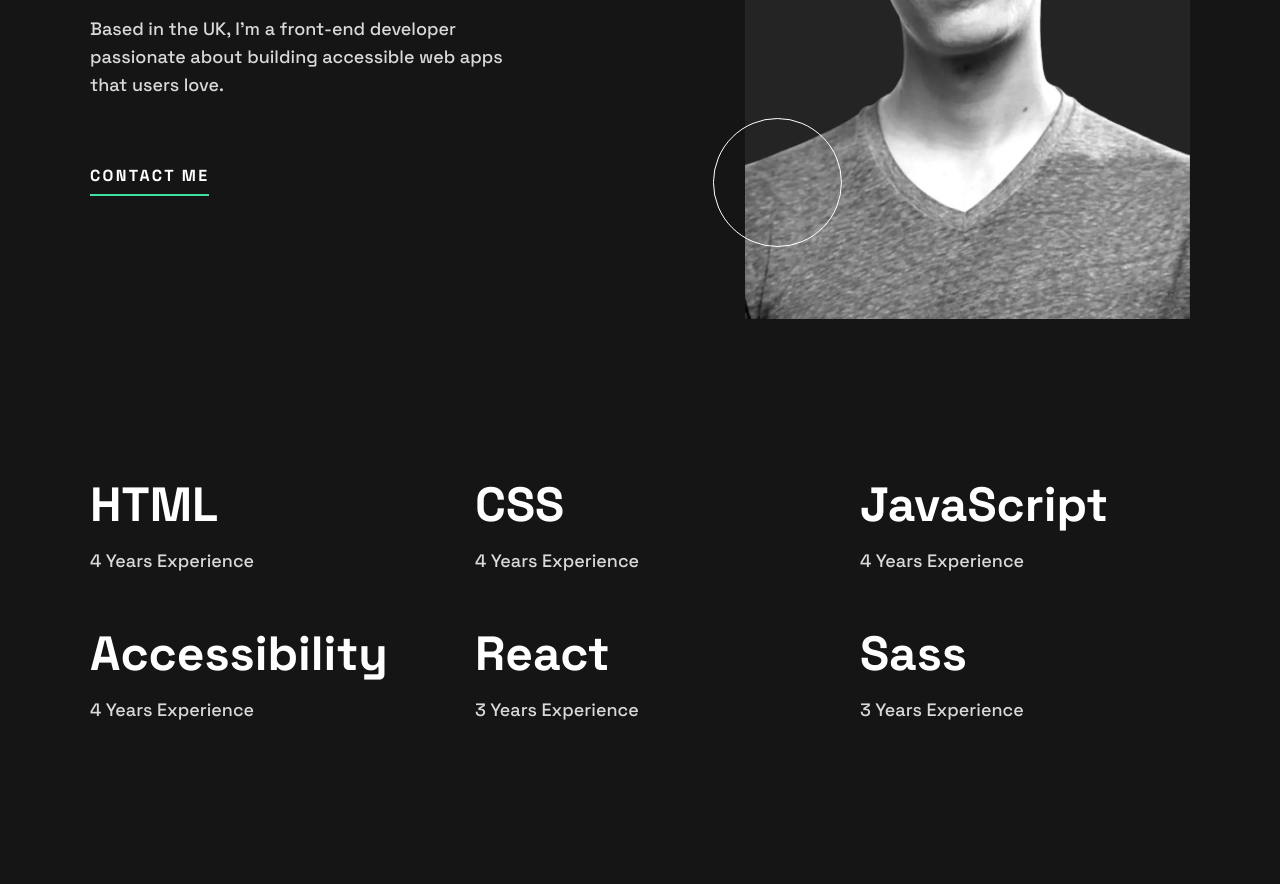
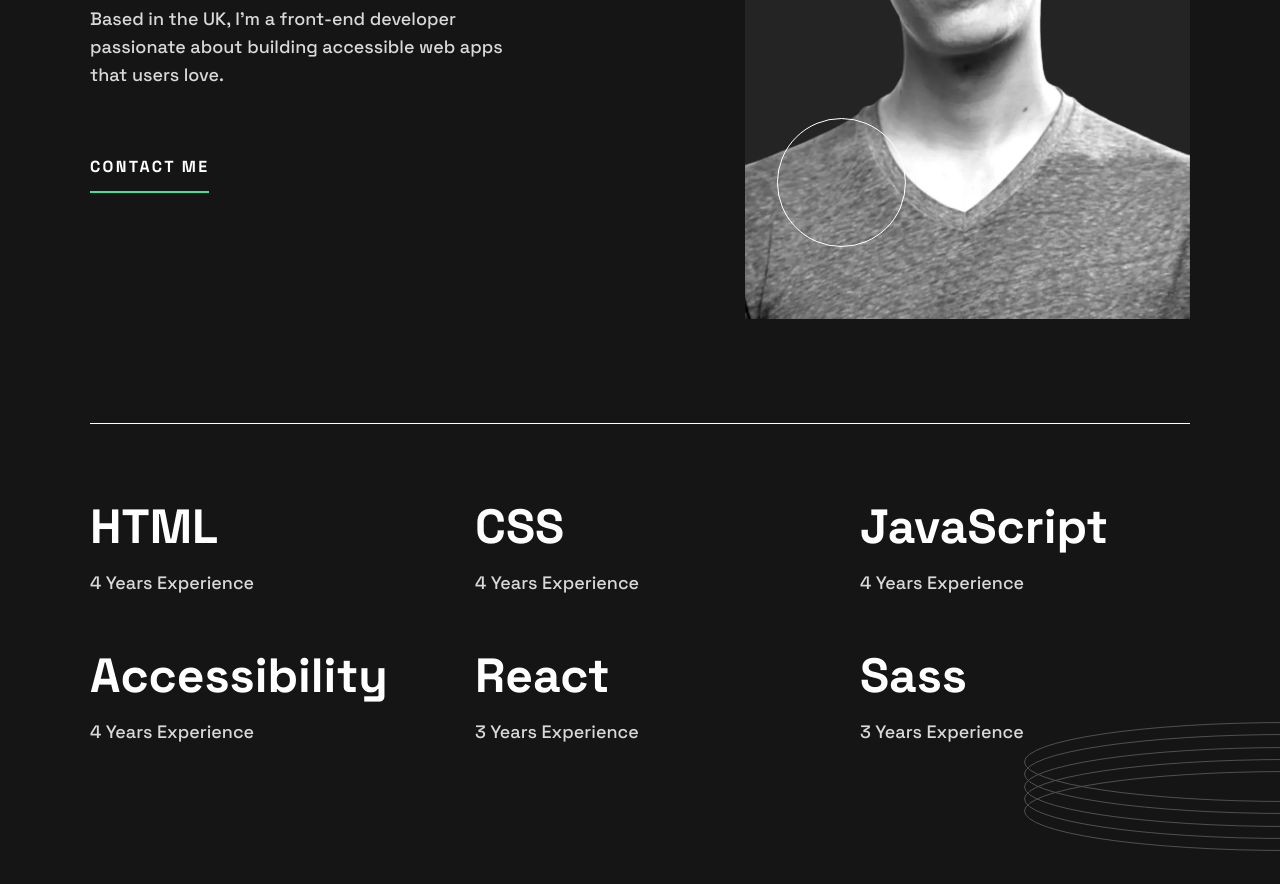
Before and after one commit to Loniewski02/portfolio, a plain HTML site: page index.html in a window 1280 px wide. Shown: the part 401-1285 px from the top of the page. Before the commit the page ends 1174 px from the top, so only its background shows below. Drawn offline with Linux system fonts and the light colour scheme; files whose address does not match are found by name.

Commit message:
finished second section

```diff
--- a/index.html
+++ b/index.html
@@ -53,6 +53,7 @@
   <main class="main">
     <section class="skills">
       <div class="wrapper">
+        <div class="skills__line skills__line--top"></div>
         <div class="skills__boxes">
           <div class="skills__box">
             <h3 class="skills__box-name">HTML</h3>
@@ -76,9 +77,10 @@
           </div>
           <div class="skills__box">
             <h3 class="skills__box-name">Sass</h3>
-            <p class="skills__box-desc">3 Years Experience</p>
+            <p class=" skills__box-desc">3 Years Experience</p>
           </div>
         </div>
+        <div class="skills__line skills__line--bottom"></div>
       </div>
 
     </section>
--- a/src/sass/style.scss
+++ b/src/sass/style.scss
@@ -74,7 +74,6 @@ body {
 }
 
 .header {
-	padding-bottom: 9.2rem;
 	position: relative;
 	overflow: hidden;
 
@@ -113,7 +112,7 @@ body {
 	}
 
 	&__info {
-		padding: 0 1em;
+		padding: 0 1em 8rem;
 		text-align: center;
 
 		&-title {
@@ -146,7 +145,7 @@ body {
 
 		&-link {
 			position: relative;
-			padding-bottom: 1rem;
+			padding-bottom: 1em;
 			font-size: 1.6rem;
 			color: $white;
 			font-weight: bold;
@@ -186,7 +185,25 @@ body {
 }
 
 .skills {
-	padding: 2.5em 1em;
+	padding: 0 1em 5em;
+	overflow: hidden;
+	background-image: url('../img/icons/pattern-rings.svg');
+	background-repeat: no-repeat;
+	background-position: 50vw 97%;
+
+	&__line {
+		width: 100%;
+		height: 1px;
+		background-color: $white;
+
+		&--top {
+			margin: 0 0 4rem;
+		}
+
+		&--bottom {
+			margin: 4rem 0 0;
+		}
+	}
 
 	&__boxes {
 		display: flex;
@@ -240,7 +257,8 @@ body {
 	}
 
 	.header {
-		padding: 0 2em 6rem 2em;
+		padding: 0 2em 6rem;
+		min-height: 600px;
 
 		.wrapper {
 			display: flex;
@@ -259,7 +277,7 @@ body {
 			}
 
 			&-circle {
-				right: 2em;
+				right: -2em;
 			}
 
 			&-profile {
@@ -274,6 +292,7 @@ body {
 		}
 
 		&__info {
+			margin-bottom: 1.2em;
 			padding: 0;
 			text-align: left;
 			max-width: 44.5rem;
@@ -293,7 +312,23 @@ body {
 	}
 
 	.skills {
-		padding: 3.2em 2em;
+		padding: 0 2em 6.3em;
+		background-position: 72vw 95%;
+
+		&__line {
+			width: 100%;
+			height: 1px;
+			background-color: $white;
+
+			&--top {
+				margin: 0 0 5.2rem;
+			}
+
+			&--bottom {
+				display: none;
+			}
+		}
+
 		&__boxes {
 			flex-direction: row;
 			flex-wrap: wrap;
@@ -323,7 +358,7 @@ body {
 	}
 
 	.header {
-		padding: 0 2em 8rem;
+		padding: 0 2em 10.4rem;
 
 		.wrapper {
 			align-items: center;
@@ -370,6 +405,11 @@ body {
 	}
 
 	.skills {
+		padding: 0 2em 8.8em;
+		background-position: 80vw 90%;
+		&__line {
+			margin-bottom: 4.5em;
+		}
 		&__box {
 			width: 30%;
 		}
@@ -377,9 +417,15 @@ body {
 }
 
 @media (min-width: 1200px) {
+	.nav {
+		&__box-link {
+			&:last-child {
+				padding-right: 2em;
+			}
+		}
+	}
+
 	.header {
-		padding: 0 2em 10.4rem;
-
 		&__hero {
 			&-rings {
 				left: -1360px;
```
Also changed, not shown: dist/css/style.min.css.
